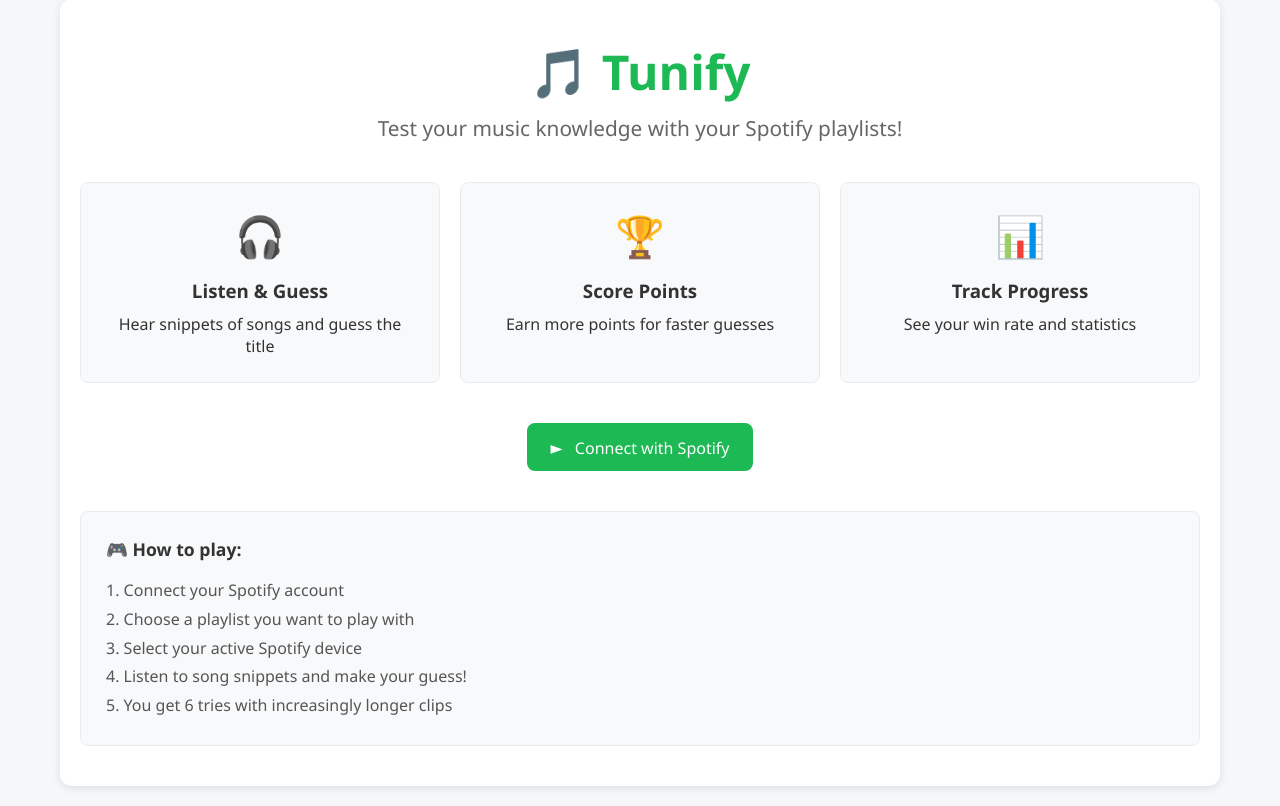
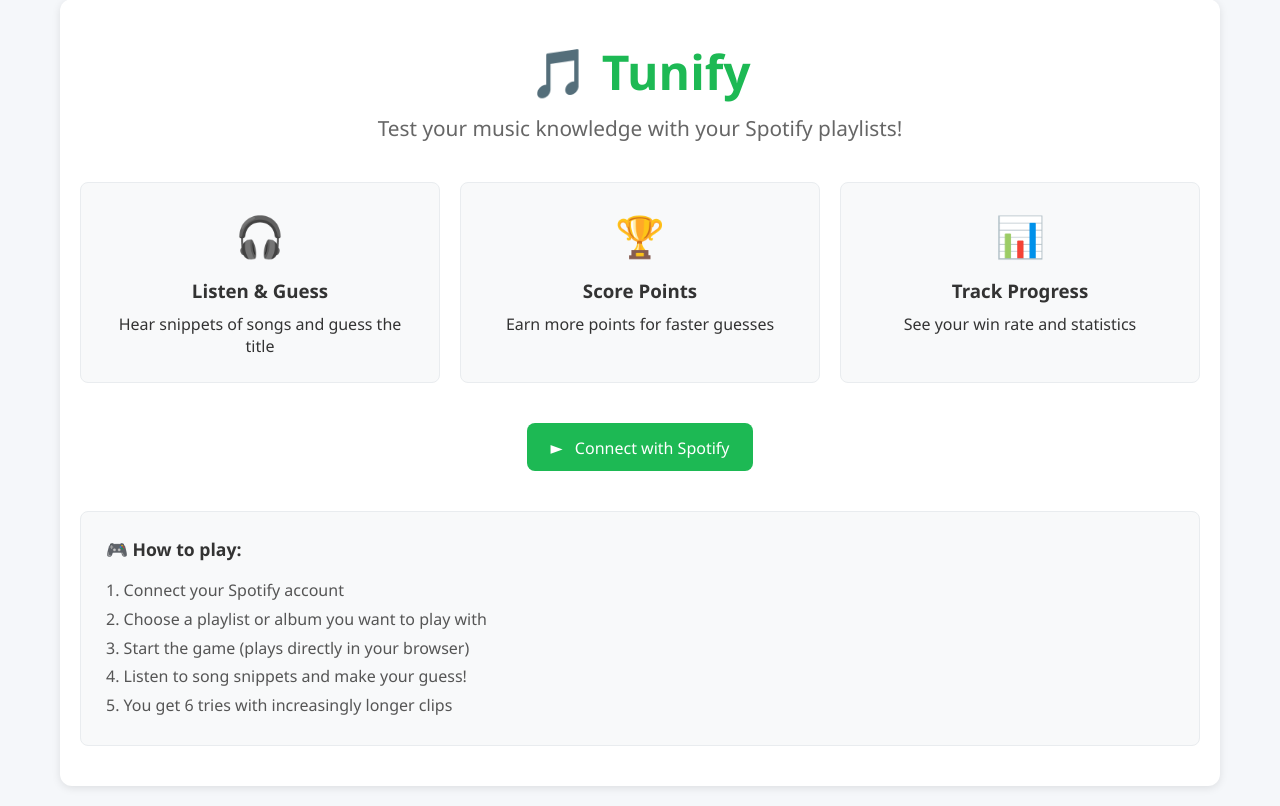
Before and after one commit to Hamster45105/tunify, a Flask app: page / in a window 1280 px wide. Shown: the part 61-867 px from the top of the page. Run offline with Flask 3, Linux system fonts and the light colour scheme.

Commit message:
Update index.html

```diff
--- a/templates/index.html
+++ b/templates/index.html
@@ -41,8 +41,8 @@
                 <p>🎮 How to play:</p>
                 <ol>
                     <li>Connect your Spotify account</li>
-                    <li>Choose a playlist you want to play with</li>
-                    <li>Select your active Spotify device</li>
+                    <li>Choose a playlist or album you want to play with</li>
+                    <li>Start the game (plays directly in your browser)</li>
                     <li>Listen to song snippets and make your guess!</li>
                     <li>You get 6 tries with increasingly longer clips</li>
                 </ol>
```
